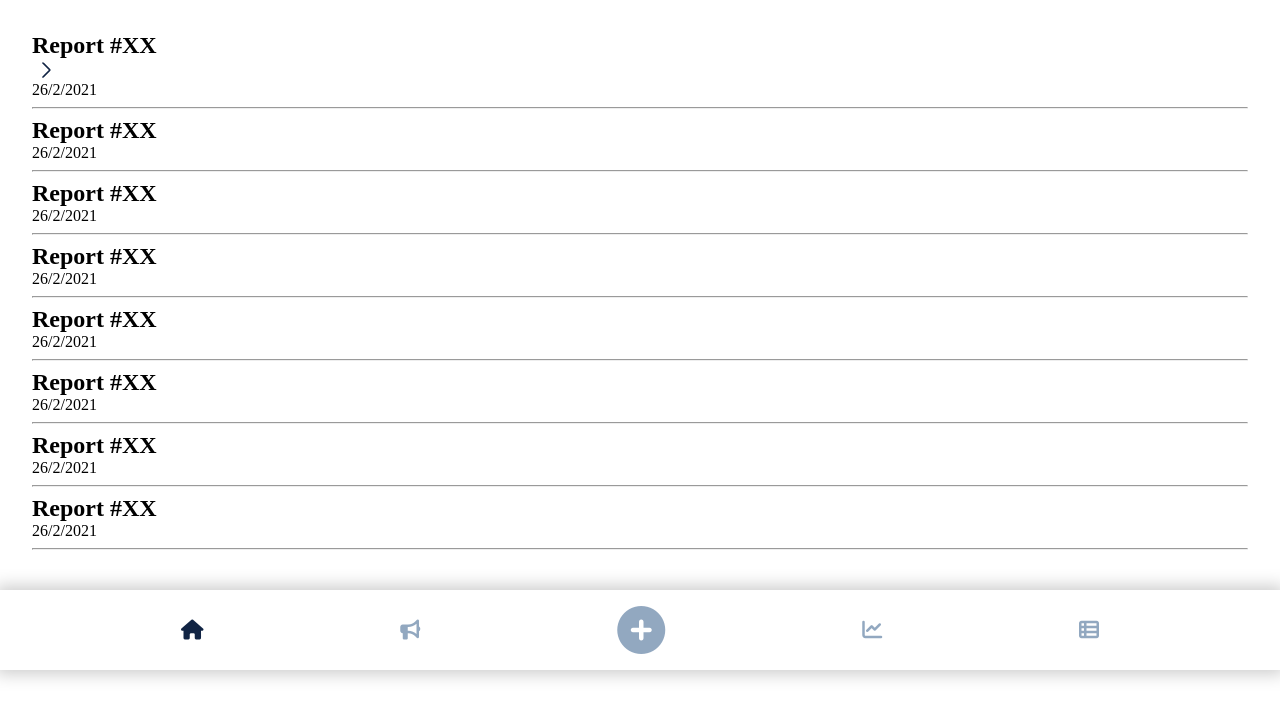
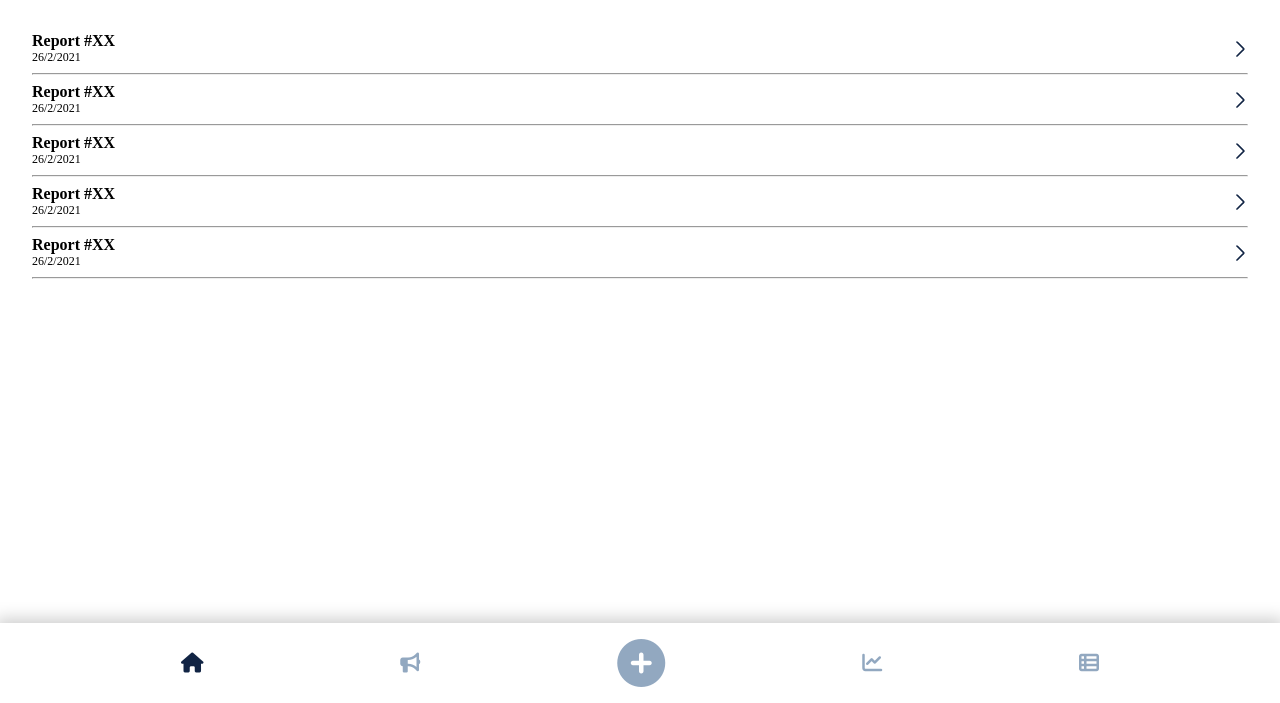
Before and after one commit to claudiachin/T5_50.003_SingHealth, a website: page pastreports.html in a window 1280 px wide. Shown: the part 97-800 px from the top of the page. Drawn offline with Linux system fonts and the light colour scheme.

Commit message:
fixed sw.js and cleaned up some html files

```diff
--- a/pastreports.html
+++ b/pastreports.html
@@ -11,47 +11,46 @@
   <body>
     <div class="top-flap">
         <h1>Reports</h1>
-        <!-- <h2>Name</h2> -->
     </div>
     <div class="main-content">
+        <div style="display: flex; justify-content: space-between; align-items: center;">
             <div>
-                <h2 id="report001"><b>Report #XX</b><div class="fancyArrow"></div></h2>
-                <p>26/2/2021<br></p>
+                <p id="report001"><b>Report #XX</b></p>
+                <h6>26/2/2021<br></h6>
+            </div>
+            <div class="fancyArrow"></div>
         </div>
         <hr>
+        <div style="display: flex; justify-content: space-between; align-items: center;">
             <div>
-                <h2 id="report002"><b>Report #XX</b></h2>
-                <p>26/2/2021<br></p>
+                <p id="report002"><b>Report #XX</b></p>
+                <h6>26/2/2021<br></h6>
+            </div>
+            <div class="fancyArrow"></div>
         </div>
         <hr>
+        <div style="display: flex; justify-content: space-between; align-items: center;">
             <div>
-                <h2 id="report003"><b>Report #XX</b></h2>
-                <p>26/2/2021<br></p>
+                <p id="report003"><b>Report #XX</b></p>
+                <h6>26/2/2021<br></h6>
+            </div>
+            <div class="fancyArrow"></div>
         </div>
         <hr>
+        <div style="display: flex; justify-content: space-between; align-items: center;">
             <div>
-                <h2 id="report004"><b>Report #XX</b></h2>
-                <p>26/2/2021<br></p>
+                <p id="report004"><b>Report #XX</b></p>
+                <h6>26/2/2021<br></h6>
+            </div>
+            <div class="fancyArrow"></div>
         </div>
         <hr>
+        <div style="display: flex; justify-content: space-between; align-items: center;">
             <div>
-                <h2 id="report005"><b>Report #XX</b></h2>
-                <p>26/2/2021<br></p>
+                <p id="report005"><b>Report #XX</b></p>
+                <h6>26/2/2021<br></h6>
             </div>
-            <hr>
-            <div>
-                <h2 id="report006"><b>Report #XX</b></h2>
-                <p>26/2/2021<br></p>
-            </div>
-            <hr>
-            <div>
-                <h2 id="report007"><b>Report #XX</b></h2>
-                <p>26/2/2021<br></p>
-            </div>
-            <hr>
-            <div>
-                <h2 id="report008"><b>Report #XX</b></h2>
-                <p>26/2/2021<br></p>
+            <div class="fancyArrow"></div>
         </div>
         <hr>
     </div>
--- a/src/css/style.css
+++ b/src/css/style.css
@@ -67,17 +67,18 @@ input {
 .main-content {
     padding: 32px;
     background-color: #fff;
+    margin-bottom: 80px;
 }
 
 .navbar {
     display: flex;
     justify-content: space-evenly;
     align-items: center;
-    position: -webkit-sticky; /* Safari */
-    position: sticky;
-    bottom: 0;
     background-color: #fff;
     box-shadow: 0px 0px 16px 4px #ccc;
+    position: fixed;
+    bottom: 0;
+    width: 100%;
 }
 
 .navbar > div {
--- a/sw.js
+++ b/sw.js
@@ -6,8 +6,11 @@ self.addEventListener('install', function(event) {
           './',
           './index.html',
           './src/css/style.css',
+          './src/css/index.css',
           './src/js/app.js',
           './src/resources/SingHealth_Logo.png',
+          './pastreports.html',
+          './announcements.html',
         ])
       })
   );
```
Also changed, not shown: announcements.html (+12 -13 lines), index.html (+7 -1 lines). Lines whose indentation alone changed are shown as unchanged.
